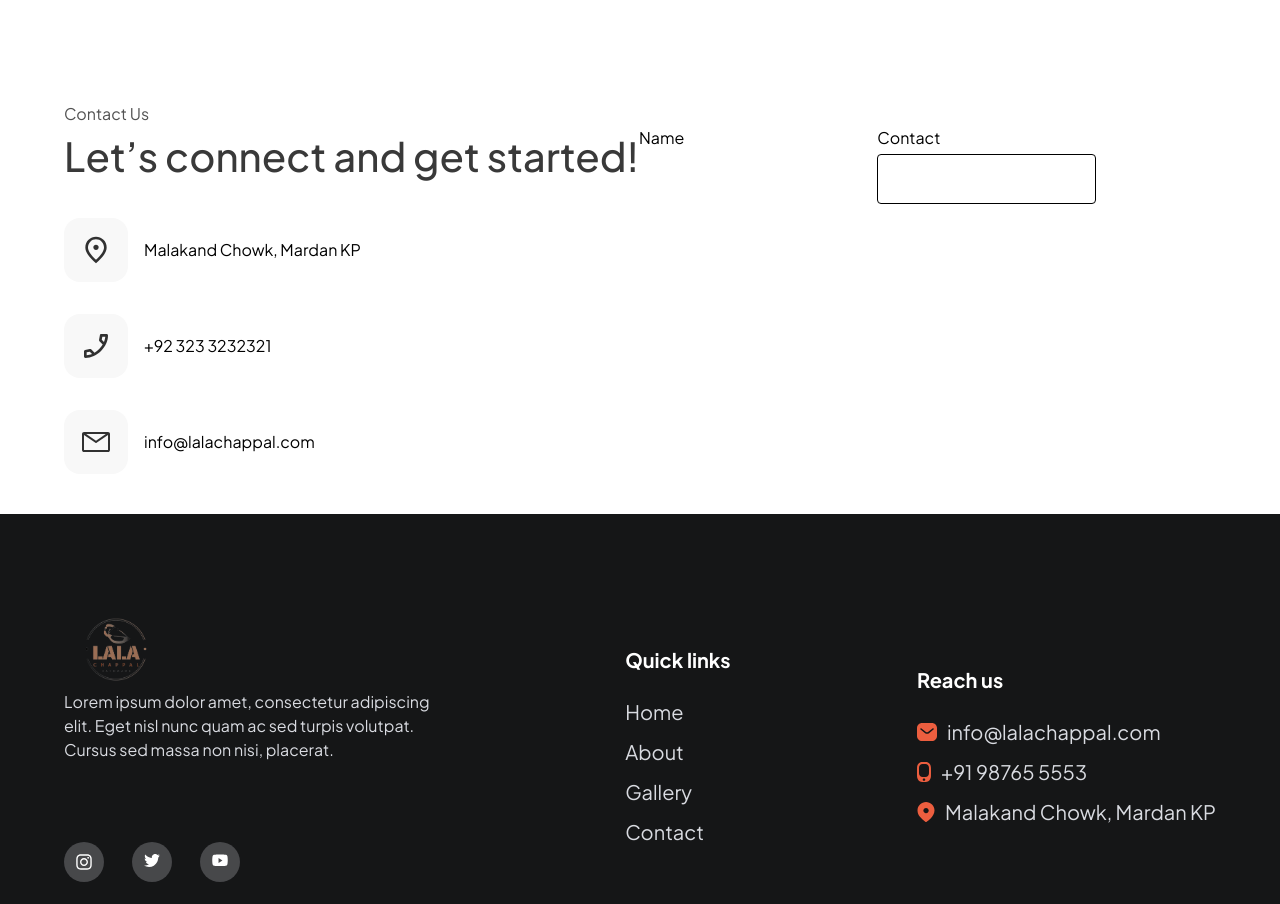
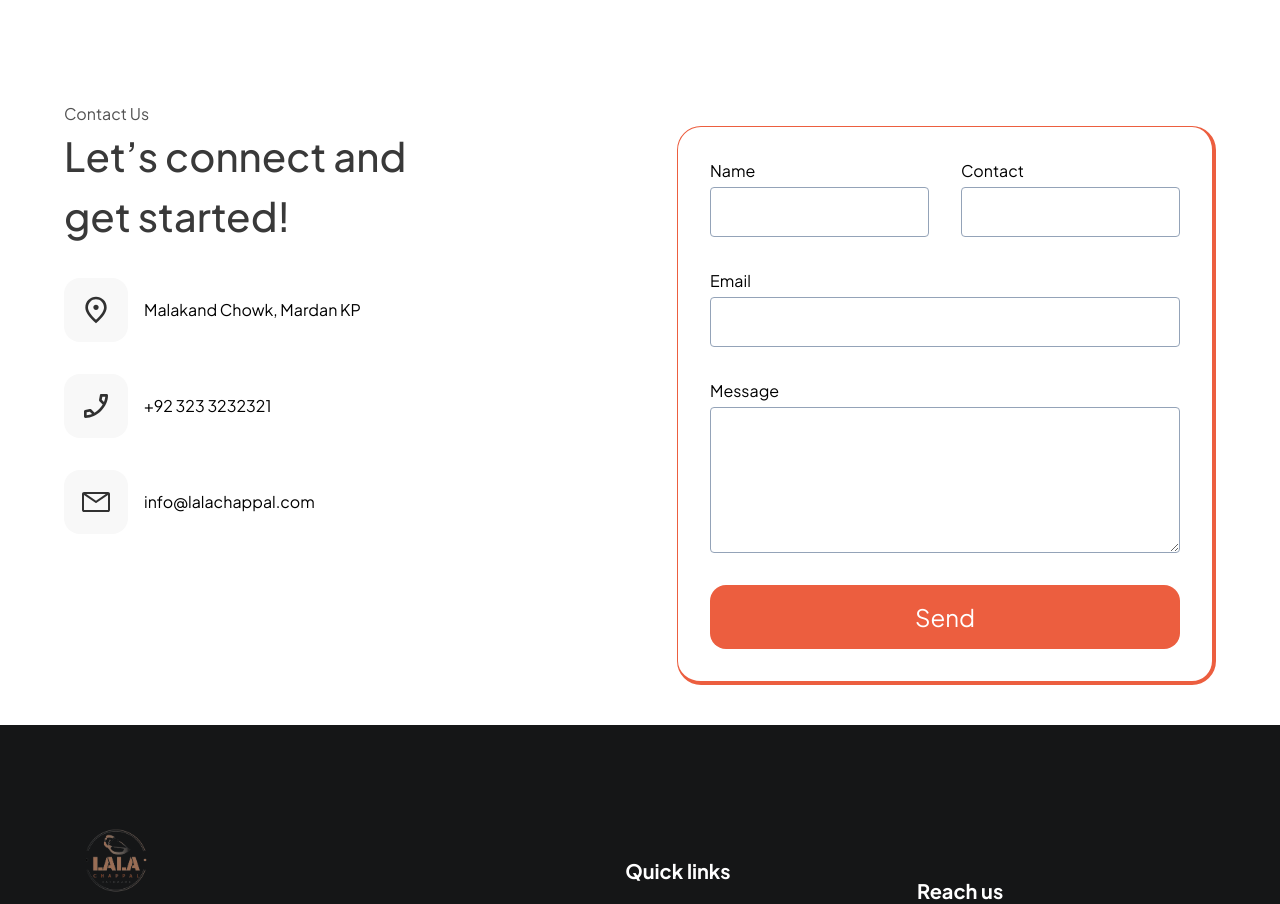
Before and after one commit to hariscs/lala-chappal, a Next.js app in the folder client/: page / in a window 1280 px wide. Shown: the part 3611-4515 px from the top of the page. Built offline with nearby package versions, Linux system fonts and the light colour scheme.

Commit message:
add contact form

```diff
--- a/client/container/Contact.tsx
+++ b/client/container/Contact.tsx
@@ -1,3 +1,4 @@
+import { Button } from '@components/Button'
 import { Wrapper } from '@components/Wrapper'
 import Link from 'next/link'
 import React from 'react'
@@ -8,10 +9,10 @@ export const Contact = () => {
       <Wrapper>
         <div className='py-10'>
           <h3>Contact Us</h3>
-          <div className='flex'>
-            <div className='flex  flex-col gap-8'>
+          <div className='flex justify-between'>
+            <div className='flex flex-col gap-8'>
               <p className='font-medium text-[40px]'>
-                Let’s connect and get started!
+                Let’s connect and <br /> get started!
               </p>
               <div className='flex items-center gap-4'>
                 <span className='bg-[#f8f8f8] grid place-content-center w-16 h-16 p-6 rounded-2xl'>
@@ -71,17 +72,44 @@ export const Contact = () => {
                 <span>info@lalachappal.com</span>
               </Link>
             </div>
-            <form className='flex flex-col gap-8'>
-              <div className='flex'>
-                <div>
+            <form className='flex flex-col gap-8 border border-primary border-r-4 border-b-4 p-8 rounded-3xl'>
+              <div className='flex gap-8'>
+                <div className='flex gap-1 flex-col'>
                   <label htmlFor='name'>Name</label>
-                  <input type='text' id='name' />
+                  <input
+                    type='text'
+                    id='name'
+                    className='border border-[#94a3b8] p-3 rounded'
+                  />
                 </div>
                 <div className='flex gap-1 flex-col'>
                   <label htmlFor='contact'>Contact</label>
-                  <input type='tel' id='contact' className='border p-3 rounded' />
+                  <input
+                    type='tel'
+                    id='contact'
+                    className='border border-[#94a3b8] p-3 rounded'
+                  />
                 </div>
               </div>
+              <div className='flex gap-1 flex-col'>
+                <label htmlFor='email'>Email</label>
+                <input
+                  type='email'
+                  id='email'
+                  className='border border-[#94a3b8] p-3 rounded'
+                />
+              </div>
+              <div className='flex gap-1 flex-col'>
+                <label htmlFor='message'>Message</label>
+                <textarea
+                  name='message'
+                  id='message'
+                  cols={30}
+                  rows={5}
+                  className='border border-[#94a3b8] p-3 rounded'
+                ></textarea>
+              </div>
+              <Button>Send</Button>
             </form>
           </div>
         </div>
```
